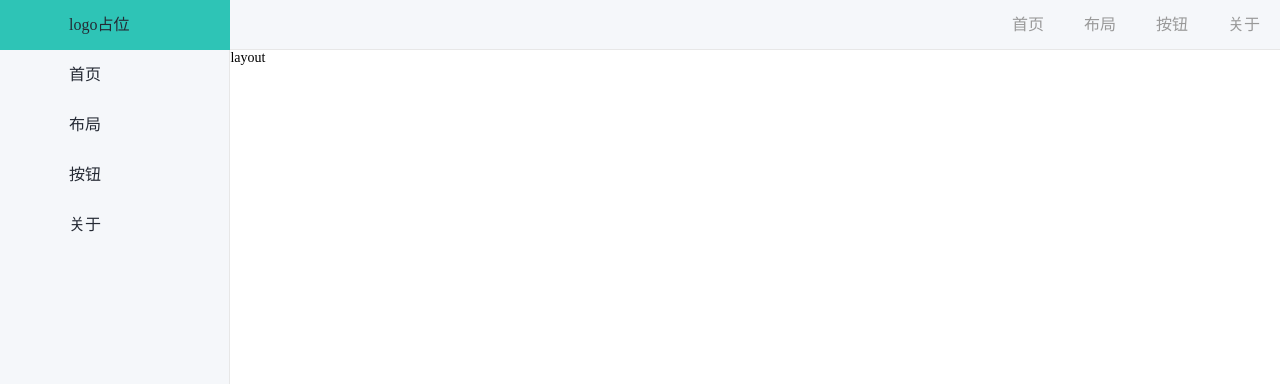
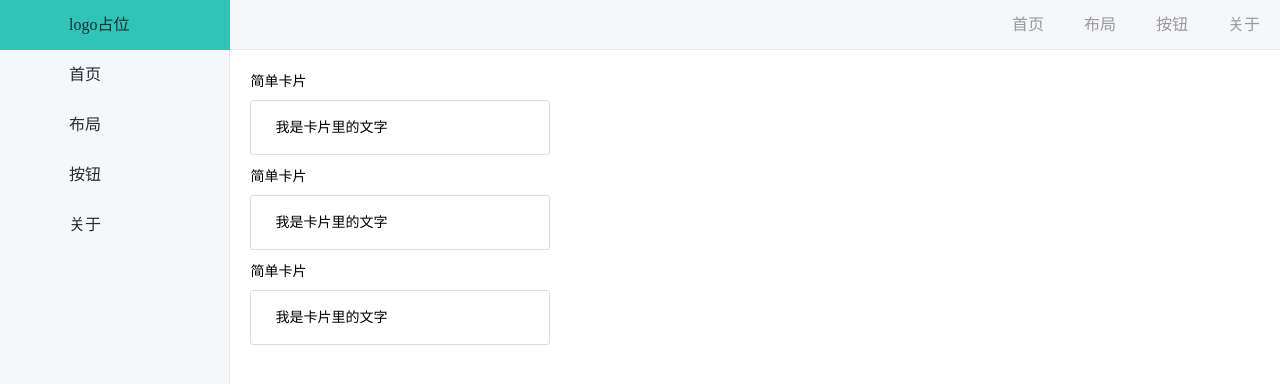
Before and after one commit to gcnova/gchon-vue3, a Vue app: page /layout in a window 1280 px wide. Shown: the top 384 px of the page. Built offline with nearby package versions, Linux system fonts and the light colour scheme.

Commit message:
feat:添加简单卡片

```diff
--- a/src/assets/css/global.css
+++ b/src/assets/css/global.css
@@ -14,3 +14,6 @@
     text-decoration: none;
     font-size: 16px;
   }
+  *, *:before, *:after {
+    box-sizing: border-box;
+  }
--- a/src/views/ButtonView.vue
+++ b/src/views/ButtonView.vue
@@ -1,6 +1,10 @@
 <template>
   <div>
       button集合
+      <button>确定</button>
+      <button>确定</button>
+      <button>确定</button>
+      <button>确定</button>
   </div>
 </template>
 
--- a/src/views/HomeView.vue
+++ b/src/views/HomeView.vue
@@ -8,27 +8,20 @@
 import RightContainer from "@/components/Container.vue";
 
 export default {
-  name: 'HomeView',
-  components:{
-    RightContainer
-  }
-}
+  name: "HomeView",
+  components: {
+    RightContainer,
+  },
+};
 </script>
 
 <style lang="less" scoped>
-.index{
+.index {
   width: 100%;
-  height: 100%;
 }
-.index-title{
+.index-title {
   font-size: 50px;
-  // width: 100%;
-  // height: 50%;
   margin-top: 80px;
-  // border-radius: 20px;
-  // display: flex;
   text-align: center;
-  // align-items: center;
-  // background-color: #50C1E9;
 }
 </style>
--- a/src/views/LayoutView.vue
+++ b/src/views/LayoutView.vue
@@ -1,7 +1,18 @@
 <template>
-  <div>
-      layout
+<div class="gc-layout">
+  <p>简单卡片</p>
+    <div class="card" style="width: 300px;">
+        我是卡片里的文字
+    </div>
+  <p>简单卡片</p>
+  <div class="card" style="width: 300px;">
+      我是卡片里的文字
   </div>
+  <p>简单卡片</p>
+  <div class="card" style="width: 300px;">
+      我是卡片里的文字
+  </div>
+</div>
 </template>
 
 <script>
@@ -11,4 +22,17 @@ export default {
   };
 </script>
 <style scoped>
+.gc-layout{
+  padding: 20px 0 0 20px;
+}
+.card{
+  display: flow-root;
+  position: relative;
+  box-sizing: border-box;
+  border-radius: 3px;
+  margin: 10px 0;
+  padding: 16px 24px;
+  line-height: 1.5;
+  border: 1px solid #dcdcdc;
+}
 </style>
```
